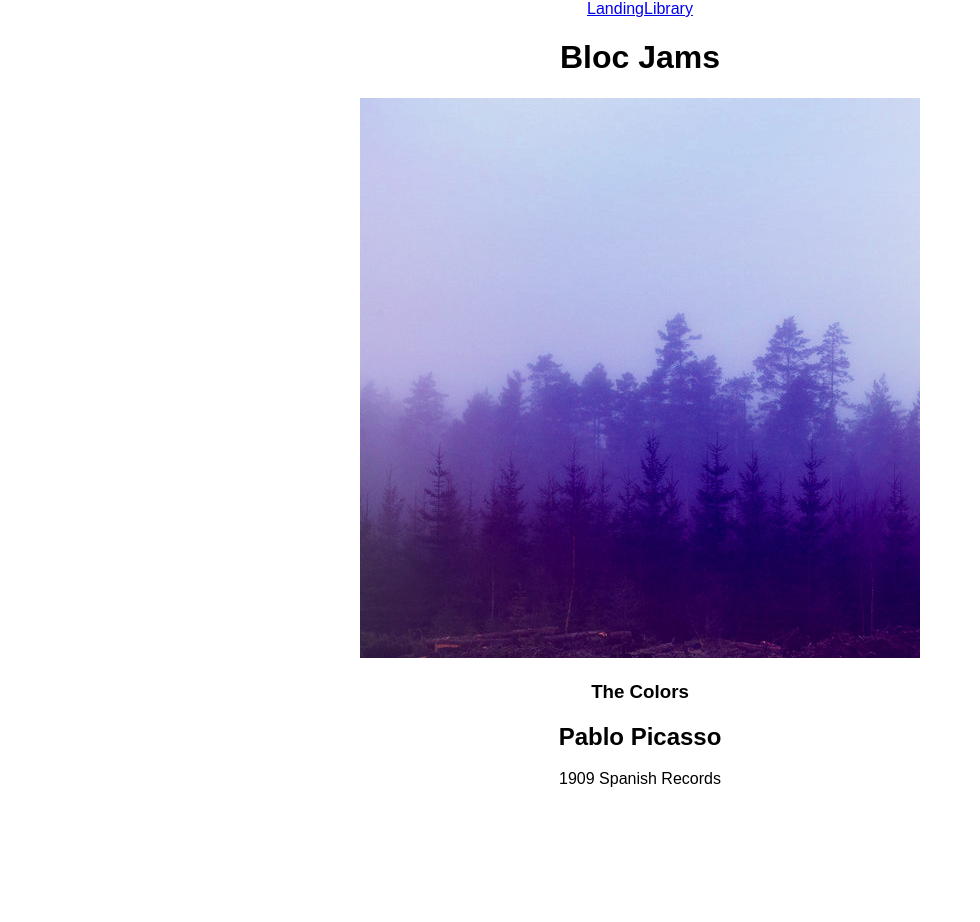
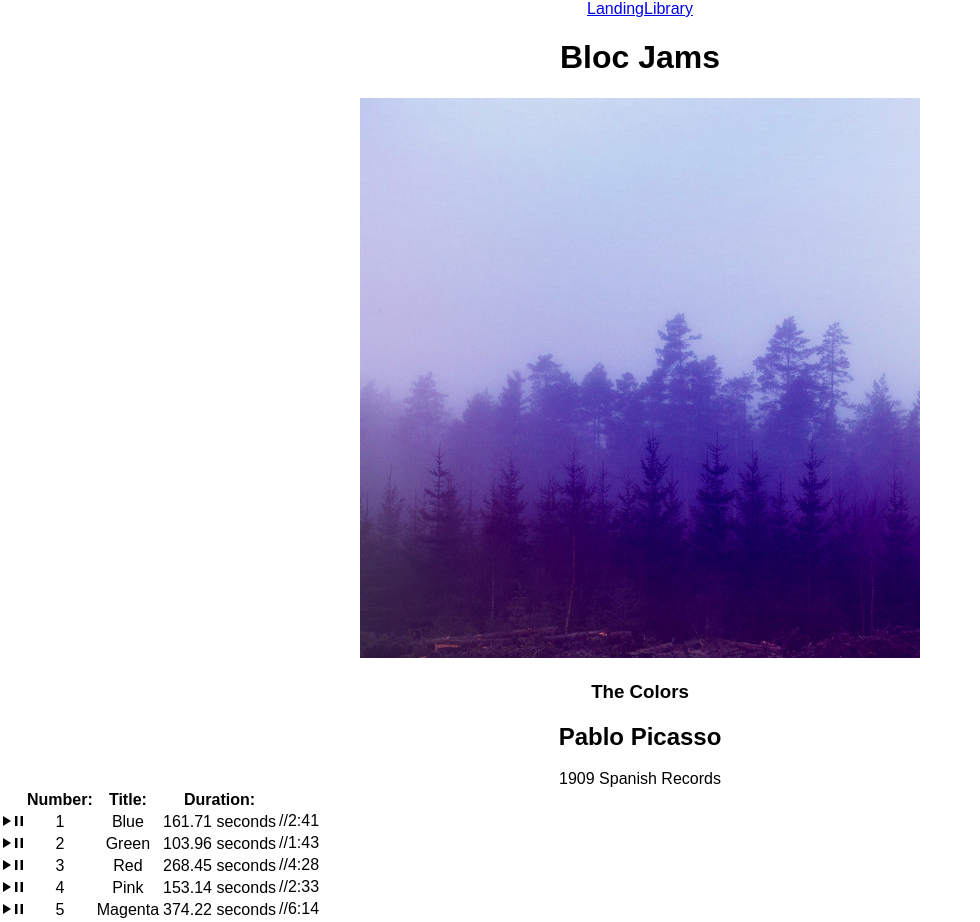
Before and after one commit to CodyMRamirez/bloc-jams-react, a React (Create React App) app: page /album/the-colors in a window 1280 px wide. Shown: the whole page, without its empty margins (0-980 px from the left). Before the commit the page ends 800 px from the top, so only its background shows below. Built offline with nearby package versions, Linux system fonts and the light colour scheme.

Commit message:
Assignment 6 BJR Components Album: Completed

```diff
--- a/public/index.html
+++ b/public/index.html
@@ -10,6 +10,7 @@
     -->
     <link rel="manifest" href="%PUBLIC_URL%/manifest.json">
     <link rel="shortcut icon" href="%PUBLIC_URL%/favicon.ico">
+    <link rel="stylesheet" href="http://code.ionicframework.com/ionicons/2.0.1/css/ionicons.min.css">
     <!--
       Notice the use of %PUBLIC_URL% in the tags above.
       It will be replaced with the URL of the `public` folder during the build.
--- a/src/components/Album.js
+++ b/src/components/Album.js
@@ -27,11 +27,33 @@
         </section>
         <table id="song-list">
           <colgroup>
+            <col id="song-play" />
+            <col id="song-pause" />
             <col id="song-number-column" />
             <col id="song-title-column" />
             <col id="song-duration-column" />
           </colgroup>
           <tbody>
+            <tr>
+              <th></th>
+              <th></th>
+              <th>Number:</th>
+              <th>Title:</th>
+              <th>Duration:</th>
+            </tr>
+            {
+              this.state.album.songs.map( (song, index) =>
+              <tr>
+                <td><i class="icon ion-ios-play"></i></td>
+                <td><i class="icon ion-ios-pause"></i></td>
+                <td>{index + 1}</td>
+                <td>{song.title}</td>
+                <td>{song.duration} seconds</td>
+                //{Math.floor(song.duration / 60)}:{parseInt(song.duration - (60 * Math.floor(song.duration / 60)))}
+              </tr>
+              )
+            }
+
           </tbody>
         </table>
       </section>
```
